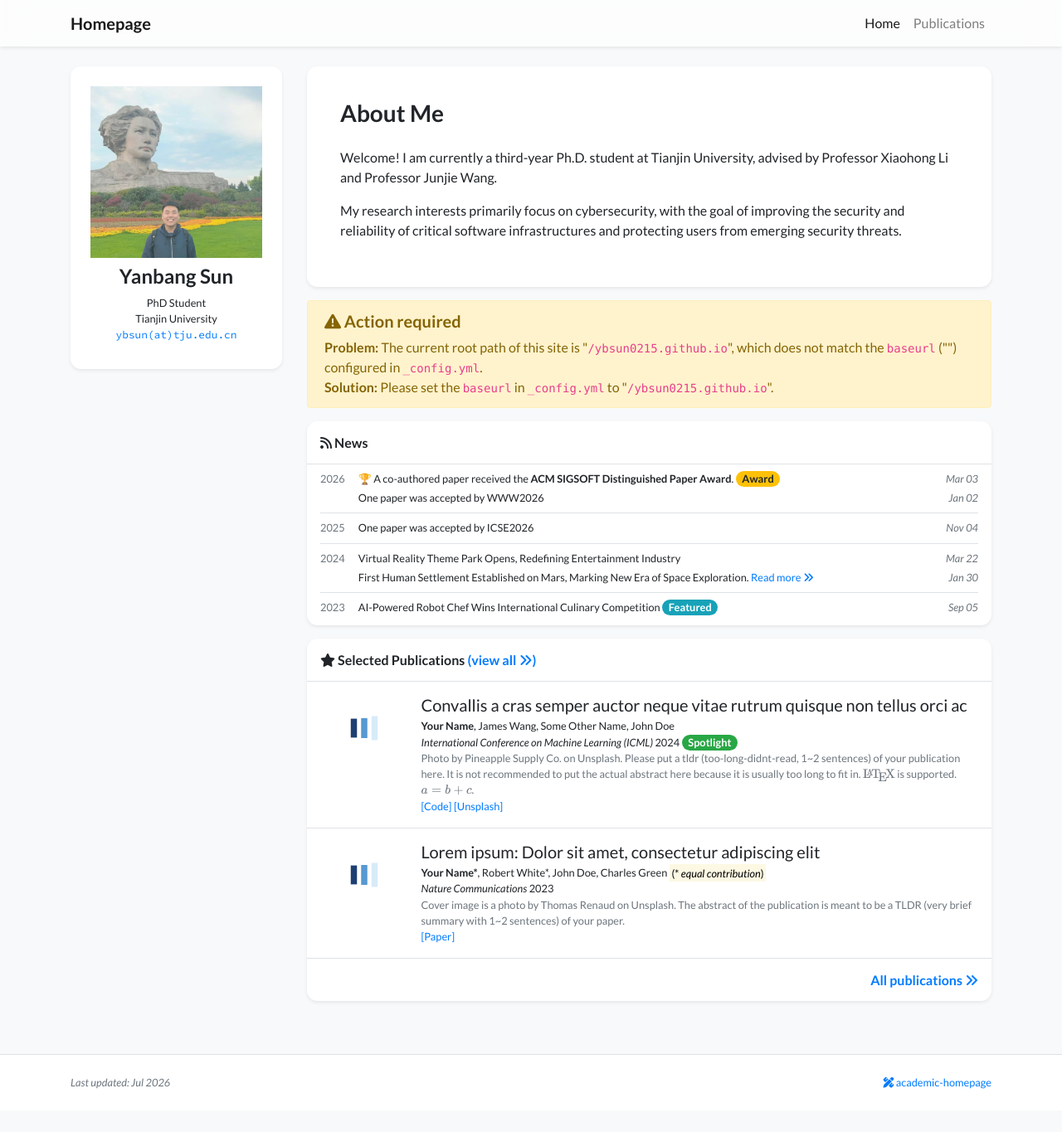
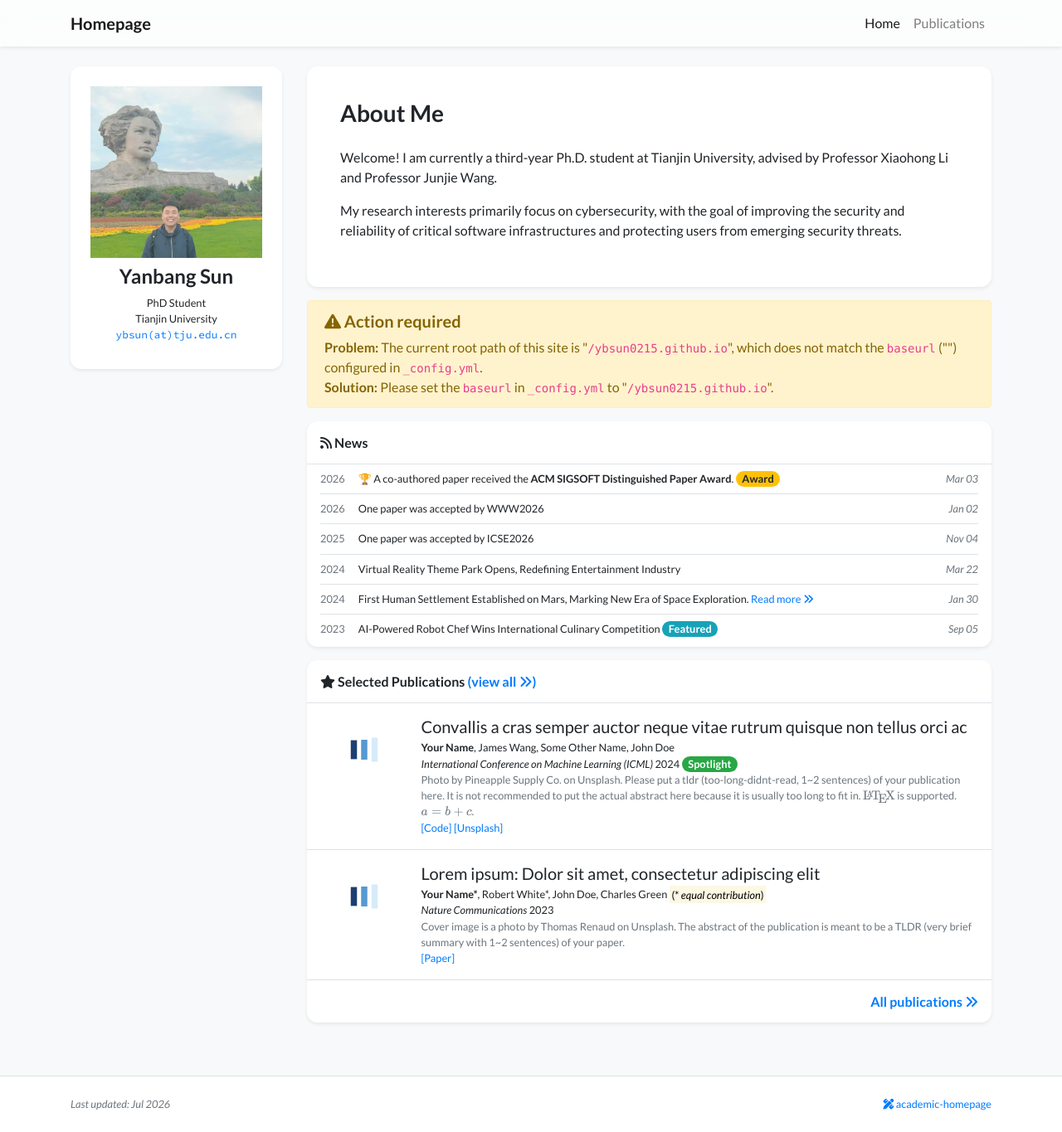
Before and after one commit to ybsun0215/ybsun0215.github.io, a Jekyll site: the page built from index.html, in a window 1280 px wide and 1365 px high. Shown: the whole window at 83% size. Built offline with Jekyll 4.4.1, drawn with Linux system fonts in a browser that asks for light colours; nearby versions of some CDN libraries; a style sheet for code colours, icons or effects is not loaded.

Commit message:
Update news_card.html

```diff
--- a/_includes/widgets/news_card.html
+++ b/_includes/widgets/news_card.html
@@ -1,19 +1,15 @@
-{% assign news_by_year = site.news | sort: "date" | reverse | slice: 0, include.limit | group_by_exp: "item", "item.date | date: '%Y'" -%}
-
+{% assign news_sorted = site.news | sort: "date" | reverse | slice: 0, include.limit -%}
 <div class="my-3 bg-white shadow-sm rounded-xl">
     <h6 class="p-3 mb-0 border-bottom border-gray"><i class="fas fa-rss"></i> News</h6>
     <div class="px-3 pb-1 small">
-        {% for year in news_by_year %}
-        <div class="media py-1 {% if not_first -%}border-top border-gray{%- endif %}">
-            {% assign not_first = true %}
-            <div class="mr-3 text-muted my-1">{{ year.name }}</div>
+        {% for item in news_sorted %}
+        <div class="media py-1 {% unless forloop.first %}border-top border-gray{% endunless %}">
+            <div class="mr-3 text-muted my-1">{{ item.date | date: "%Y" }}</div>
             <div class="media-body">
-                {% for item in year.items %}
                 <div class="my-1 d-flex">
                     <div>{{ item.title }}</div>
                     <div class="ml-auto mt-auto text-muted no-break"><i>{{ item.date | date: "%b %d" }}</i></div>
                 </div>
-                {% endfor %}
             </div>
         </div>
         {% endfor %}
```
